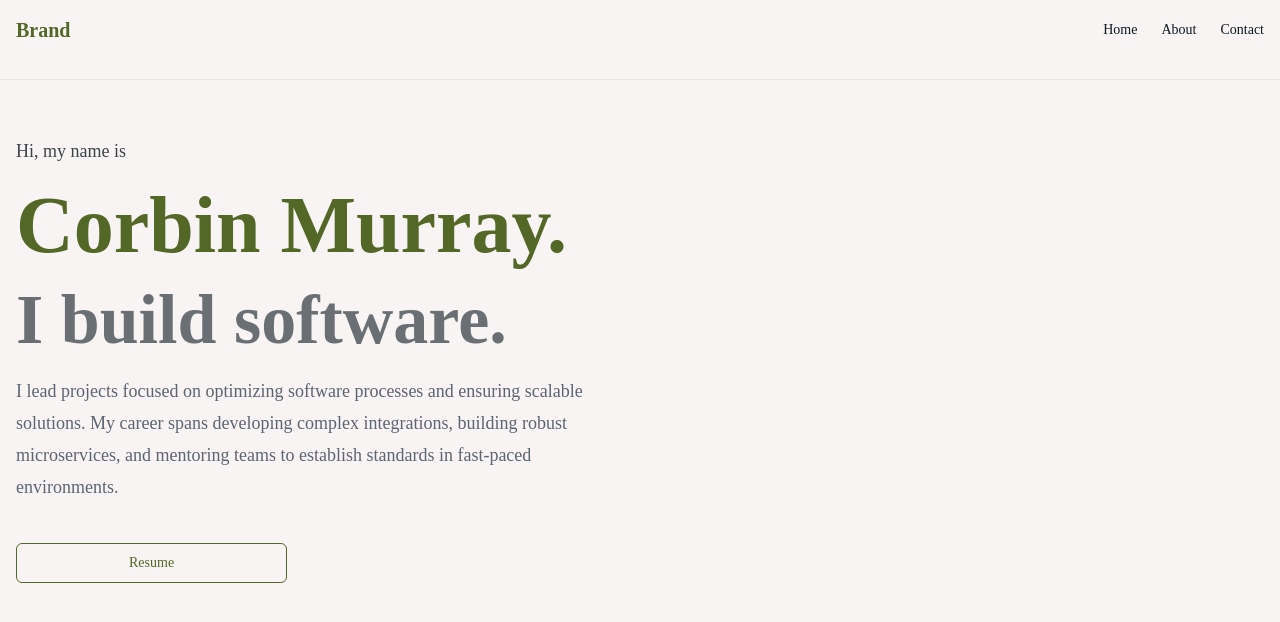
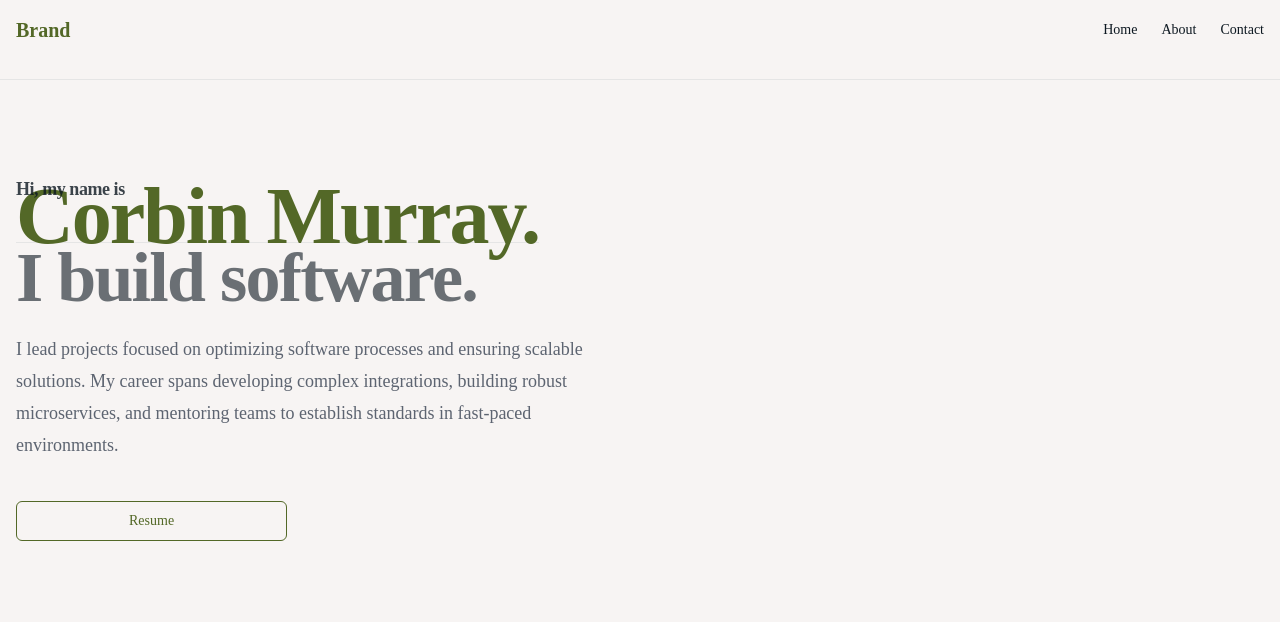
Before and after one commit to corbinmurray/corbinmurray-dev, a Next.js app: page / in a window 1280 px wide. Shown: the top 622 px of the page. Built offline with nearby package versions, Linux system fonts and the light colour scheme.

Commit message:
Add default typography

```diff
--- a/app/globals.css
+++ b/app/globals.css
@@ -78,7 +78,24 @@
   * {
     @apply border-border;
   }
+
   body {
     @apply bg-background text-foreground;
   }
+
+  h1 {
+    @apply scroll-m-20 text-3xl md:text-4xl font-bold tracking-tight lg:text-5xl font-sans
+  }
+
+  h2 {
+    @apply scroll-m-20 border-b pb-2 text-2xl md:text-3xl font-semibold tracking-tight first:mt-0 font-sans
+  }
+
+  h3 {
+    @apply scroll-m-20 text-xl md:text-2xl font-semibold tracking-tight font-sans
+  }
+
+  article {
+    @apply dark:prose-invert
+  }
 }
```
